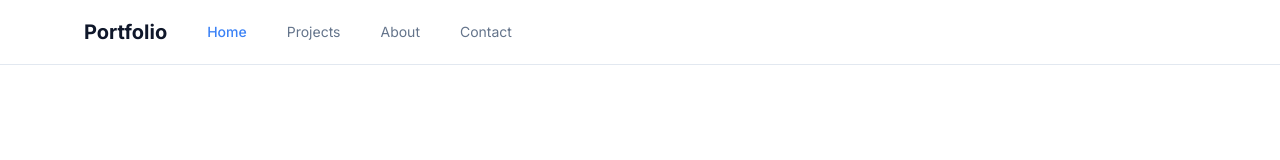
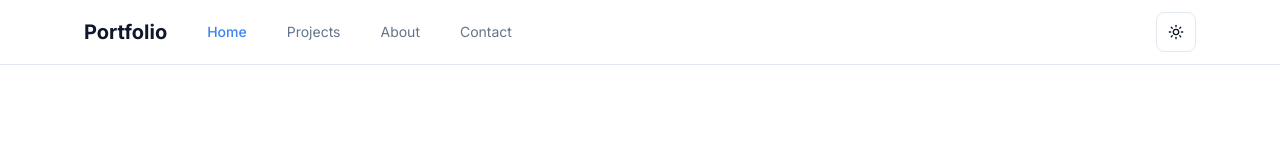
Before and after one commit to 3CBolt/portfolio-website, a Next.js app: page / in a window 1280 px wide. Shown: the top 160 px of the page. Built offline with nearby package versions, Linux system fonts and the light colour scheme.

Commit message:
Three-Way Theme Switcher Implementation

```diff
--- a/app/globals.css
+++ b/app/globals.css
@@ -5,15 +5,15 @@
 @layer base {
   :root {
     /* Base colors */
-    --background: 255 255 255;
-    --foreground: 15 23 42;
-    --muted: 248 250 252;
-    --muted-foreground: 100 116 139;
-    --border: 226 232 240;
-    --accent: 59 130 246;
-    --accent-foreground: 255 255 255;
-    --destructive: 239 68 68;
-    --destructive-foreground: 255 255 255;
+    --background: 255 255 255; /* white */
+    --foreground: 15 23 42; /* slate-900 */
+    --muted: 248 250 252; /* slate-50 */
+    --muted-foreground: 100 116 139; /* slate-500 */
+    --border: 226 232 240; /* slate-200 */
+    --accent: 59 130 246; /* blue-500 */
+    --accent-foreground: 255 255 255; /* white */
+    --destructive: 239 68 68; /* red-500 */
+    --destructive-foreground: 255 255 255; /* white */
 
     /* Shadows */
     --shadow-sm: 0 1px 2px 0 rgb(0 0 0 / 0.05);
@@ -25,15 +25,27 @@
   }
 
   .dark {
-    --background: 15 23 42;
-    --foreground: 248 250 252;
-    --muted: 30 41 59;
-    --muted-foreground: 148 163 184;
-    --border: 51 65 85;
-    --accent: 59 130 246;
-    --accent-foreground: 255 255 255;
-    --destructive: 239 68 68;
-    --destructive-foreground: 255 255 255;
+    --background: 15 23 42; /* slate-900 */
+    --foreground: 248 250 252; /* slate-50 */
+    --muted: 30 41 59; /* slate-800 */
+    --muted-foreground: 148 163 184; /* slate-400 */
+    --border: 51 65 85; /* slate-700 */
+    --accent: 59 130 246; /* blue-500 */
+    --accent-foreground: 255 255 255; /* white */
+    --destructive: 239 68 68; /* red-500 */
+    --destructive-foreground: 255 255 255; /* white */
+  }
+
+  .retro {
+    --background: 0 0 0; /* black */
+    --foreground: 255 255 255; /* white */
+    --muted: 31 31 31; /* gray-800 */
+    --muted-foreground: 156 163 175; /* gray-400 */
+    --border: 255 255 255; /* white */
+    --accent: 220 38 38; /* NES red */
+    --accent-foreground: 255 255 255; /* white */
+    --destructive: 239 68 68; /* red-500 */
+    --destructive-foreground: 255 255 255; /* white */
   }
 }
 
@@ -43,13 +55,41 @@
   }
 
   body {
-    @apply bg-white text-slate-900 dark:bg-slate-900 dark:text-slate-50;
+    @apply bg-background text-foreground;
     font-feature-settings: "rlig" 1, "calt" 1;
+  }
+
+  /* Retro theme overrides */
+  .retro {
+    font-family: var(--font-press-start), monospace;
+  }
+
+  .retro * {
+    border-radius: 0 !important;
+  }
+
+  /* Optional CRT scanline effect for retro theme */
+  .retro::before {
+    content: '';
+    position: fixed;
+    top: 0;
+    left: 0;
+    width: 100%;
+    height: 100%;
+    background: repeating-linear-gradient(
+      0deg,
+      transparent,
+      transparent 2px,
+      rgba(255, 255, 255, 0.03) 2px,
+      rgba(255, 255, 255, 0.03) 4px
+    );
+    pointer-events: none;
+    z-index: 1000;
   }
 
   /* Focus styles */
   .focus-ring {
-    @apply focus:outline-none focus:ring-2 focus:ring-blue-500 focus:ring-offset-2;
+    @apply focus:outline-none focus:ring-2 focus:ring-accent focus:ring-offset-2 retro:focus:ring-offset-0;
   }
 
   /* Reduced motion */
--- a/app/layout.tsx
+++ b/app/layout.tsx
@@ -1,10 +1,20 @@
 import './globals.css';
 import type { Metadata } from 'next';
-import { Inter } from 'next/font/google';
+import { Inter, Press_Start_2P } from 'next/font/google';
 import Header from '@/components/common/Header';
 import Footer from '@/components/common/Footer';
+import { ThemeProvider } from '@/components/ThemeProvider';
 
-const inter = Inter({ subsets: ['latin'] });
+const inter = Inter({
+  subsets: ['latin'],
+  variable: '--font-inter',
+});
+
+const pressStart2P = Press_Start_2P({
+  weight: '400',
+  subsets: ['latin'],
+  variable: '--font-press-start',
+});
 
 export const metadata: Metadata = {
   title: {
@@ -34,7 +44,13 @@ export default function RootLayout({
 }) {
   return (
     <html lang="en">
-      <body className={inter.className}>
+      <body className={`${inter.variable} ${pressStart2P.variable} font-sans`}>
+        <ThemeProvider
+          attribute="class"
+          defaultTheme="light"
+          themes={['light', 'dark', 'retro']}
+          enableSystem={false}
+        >
           <div className="min-h-screen flex flex-col">
             <Header />
             <main className="flex-1 max-w-6xl mx-auto px-5 w-full">
@@ -42,6 +58,7 @@ export default function RootLayout({
             </main>
             <Footer />
           </div>
+        </ThemeProvider>
       </body>
     </html>
   );
--- /dev/null
+++ b/components/ThemeProvider.tsx
@@ -0,0 +1,8 @@
+'use client';
+
+import { ThemeProvider as NextThemesProvider } from 'next-themes';
+import { type ThemeProviderProps } from 'next-themes/dist/types';
+
+export function ThemeProvider({ children, ...props }: ThemeProviderProps) {
+  return <NextThemesProvider {...props}>{children}</NextThemesProvider>;
+}
--- /dev/null
+++ b/components/ThemeSwitcher.tsx
@@ -0,0 +1,84 @@
+'use client';
+
+import { useTheme } from 'next-themes';
+import { useEffect, useState } from 'react';
+import { Sun, Moon, Gamepad2 } from 'lucide-react';
+import { cn } from '@/lib/utils';
+
+const themes = [
+  { name: 'light', label: 'Light', icon: Sun },
+  { name: 'dark', label: 'Dark', icon: Moon },
+  { name: 'retro', label: 'Retro', icon: Gamepad2 },
+];
+
+export function ThemeSwitcher() {
+  const { theme, setTheme } = useTheme();
+  const [mounted, setMounted] = useState(false);
+  const [isOpen, setIsOpen] = useState(false);
+
+  useEffect(() => {
+    setMounted(true);
+  }, []);
+
+  if (!mounted) {
+    return (
+      <div className="w-10 h-10 rounded-lg bg-muted animate-pulse" />
+    );
+  }
+
+  const currentTheme = themes.find(t => t.name === theme) || themes[0];
+  const CurrentIcon = currentTheme.icon;
+
+  return (
+    <div className="relative">
+      <button
+        onClick={() => setIsOpen(!isOpen)}
+        className={cn(
+          "flex items-center justify-center w-10 h-10 rounded-lg border border-border bg-background hover:bg-muted transition-colors focus-ring",
+          "retro:rounded-none retro:border-2 retro:border-white retro:bg-black retro:hover:bg-gray-900"
+        )}
+        aria-label="Toggle theme"
+      >
+        <CurrentIcon className="h-4 w-4" />
+      </button>
+
+      {isOpen && (
+        <>
+          <div
+            className="fixed inset-0 z-40"
+            onClick={() => setIsOpen(false)}
+          />
+          <div className={cn(
+            "absolute right-0 top-12 z-50 min-w-[120px] rounded-lg border border-border bg-background shadow-lg",
+            "retro:rounded-none retro:border-2 retro:border-white retro:bg-black"
+          )}>
+            {themes.map((themeOption) => {
+              const Icon = themeOption.icon;
+              const isActive = theme === themeOption.name;
+
+              return (
+                <button
+                  key={themeOption.name}
+                  onClick={() => {
+                    setTheme(themeOption.name);
+                    setIsOpen(false);
+                  }}
+                  className={cn(
+                    "flex items-center gap-3 w-full px-3 py-2 text-sm hover:bg-muted transition-colors first:rounded-t-lg last:rounded-b-lg",
+                    "retro:first:rounded-none retro:last:rounded-none retro:hover:bg-gray-900",
+                    isActive && "bg-accent text-accent-foreground retro:bg-red-600 retro:text-white"
+                  )}
+                >
+                  <Icon className="h-4 w-4" />
+                  <span className="retro:font-retro retro:text-xs">
+                    {themeOption.label}
+                  </span>
+                </button>
+              );
+            })}
+          </div>
+        </>
+      )}
+    </div>
+  );
+}
--- a/components/common/Header.tsx
+++ b/components/common/Header.tsx
@@ -3,6 +3,7 @@
 import Link from 'next/link';
 import { usePathname } from 'next/navigation';
 import { cn } from '@/lib/utils';
+import { ThemeSwitcher } from '@/components/ThemeSwitcher';
 
 const navigation = [
   { name: 'Home', href: '/' },
@@ -15,11 +16,11 @@ export default function Header() {
   const pathname = usePathname();
 
   return (
-    <header className="sticky top-0 z-50 w-full border-b border-border bg-white/95 backdrop-blur supports-[backdrop-filter]:bg-white/80">
+    <header className="sticky top-0 z-50 w-full border-b border-border bg-background/95 backdrop-blur supports-[backdrop-filter]:bg-background/80 retro:bg-black retro:border-white retro:border-b-2">
       <div className="max-w-6xl mx-auto px-5 flex h-16 items-center">
         <div className="mr-4 hidden md:flex">
           <Link href="/" className="mr-8 flex items-center space-x-2">
-            <span className="hidden font-bold sm:inline-block text-xl text-foreground">
+            <span className="hidden font-bold sm:inline-block text-xl text-foreground retro:font-retro retro:text-sm">
               Portfolio
             </span>
           </Link>
@@ -29,7 +30,7 @@ export default function Header() {
                 key={item.href}
                 href={item.href}
                 className={cn(
-                  'transition-colors hover:text-accent focus-ring rounded-md px-2 py-1',
+                  'transition-colors hover:text-accent focus-ring rounded-md px-2 py-1 retro:rounded-none retro:font-retro retro:text-xs',
                   pathname === item.href
                     ? 'text-accent font-medium'
                     : 'text-muted-foreground'
@@ -41,18 +42,22 @@ export default function Header() {
           </nav>
         </div>
 
+        <div className="ml-auto">
+          <ThemeSwitcher />
+        </div>
+
         {/* Mobile Navigation */}
         <div className="flex flex-1 items-center justify-between space-x-2 md:hidden">
           <Link href="/" className="flex items-center space-x-2">
-            <span className="font-bold text-xl text-foreground">Portfolio</span>
+            <span className="font-bold text-xl text-foreground retro:font-retro retro:text-sm">Portfolio</span>
           </Link>
-          <nav className="flex items-center space-x-4">
+          <nav className="flex items-center space-x-2">
             {navigation.map((item) => (
               <Link
                 key={item.href}
                 href={item.href}
                 className={cn(
-                  'text-sm transition-colors hover:text-accent focus-ring rounded-md px-2 py-1',
+                  'text-sm transition-colors hover:text-accent focus-ring rounded-md px-2 py-1 retro:rounded-none retro:font-retro retro:text-xs',
                   pathname === item.href
                     ? 'text-accent font-medium'
                     : 'text-muted-foreground'
@@ -61,6 +66,7 @@ export default function Header() {
                 {item.name}
               </Link>
             ))}
+            <ThemeSwitcher />
           </nav>
         </div>
       </div>
--- a/components/ui/custom-card.tsx
+++ b/components/ui/custom-card.tsx
@@ -9,8 +9,9 @@ interface CardProps {
 export function CustomCard({ children, className, hover = false }: CardProps) {
   return (
     <div className={cn(
-      'bg-white rounded-2xl border border-border shadow-sm',
+      'bg-white rounded-2xl border border-border shadow-sm retro:rounded-none retro:border-2 retro:border-white retro:shadow-none',
       hover && 'transition-all duration-300 hover:shadow-lg hover:-translate-y-1',
+      hover && 'retro:hover:shadow-none retro:hover:translate-y-0',
       className
     )}>
       {children}
--- a/package.json
+++ b/package.json
@@ -53,7 +53,7 @@
     "input-otp": "^1.2.4",
     "lucide-react": "^0.446.0",
     "next": "13.5.1",
-    "next-themes": "^0.3.0",
+    "next-themes": "^0.4.6",
     "postcss": "8.4.30",
     "react": "18.2.0",
     "react-day-picker": "^8.10.1",
--- a/tailwind.config.ts
+++ b/tailwind.config.ts
@@ -1,7 +1,7 @@
 import type { Config } from 'tailwindcss';
 
 const config: Config = {
-  darkMode: ['class'],
+  darkMode: ['class', '[data-theme="dark"]'],
   content: [
     './pages/**/*.{js,ts,jsx,tsx,mdx}',
     './components/**/*.{js,ts,jsx,tsx,mdx}',
@@ -9,6 +9,10 @@ const config: Config = {
   ],
   theme: {
     extend: {
+      fontFamily: {
+        sans: ['var(--font-inter)', 'system-ui', 'sans-serif'],
+        retro: ['var(--font-press-start)', 'monospace'],
+      },
       colors: {
         background: 'rgb(var(--background) / <alpha-value>)',
         foreground: 'rgb(var(--foreground) / <alpha-value>)',
@@ -19,6 +23,9 @@ const config: Config = {
         'accent-foreground': 'rgb(var(--accent-foreground) / <alpha-value>)',
         destructive: 'rgb(var(--destructive) / <alpha-value>)',
         'destructive-foreground': 'rgb(var(--destructive-foreground) / <alpha-value>)',
+      },
+      screens: {
+        'retro': { 'raw': '.retro' },
       },
       boxShadow: {
         'sm': 'var(--shadow-sm)',
```
Also changed, not shown: components/ui/custom-button.tsx (+4 -4 lines), components/ui/typography.tsx (+18 -18 lines), 1 other file (tests, documents, lock files or other folders). Lines whose indentation alone changed are shown as unchanged.
